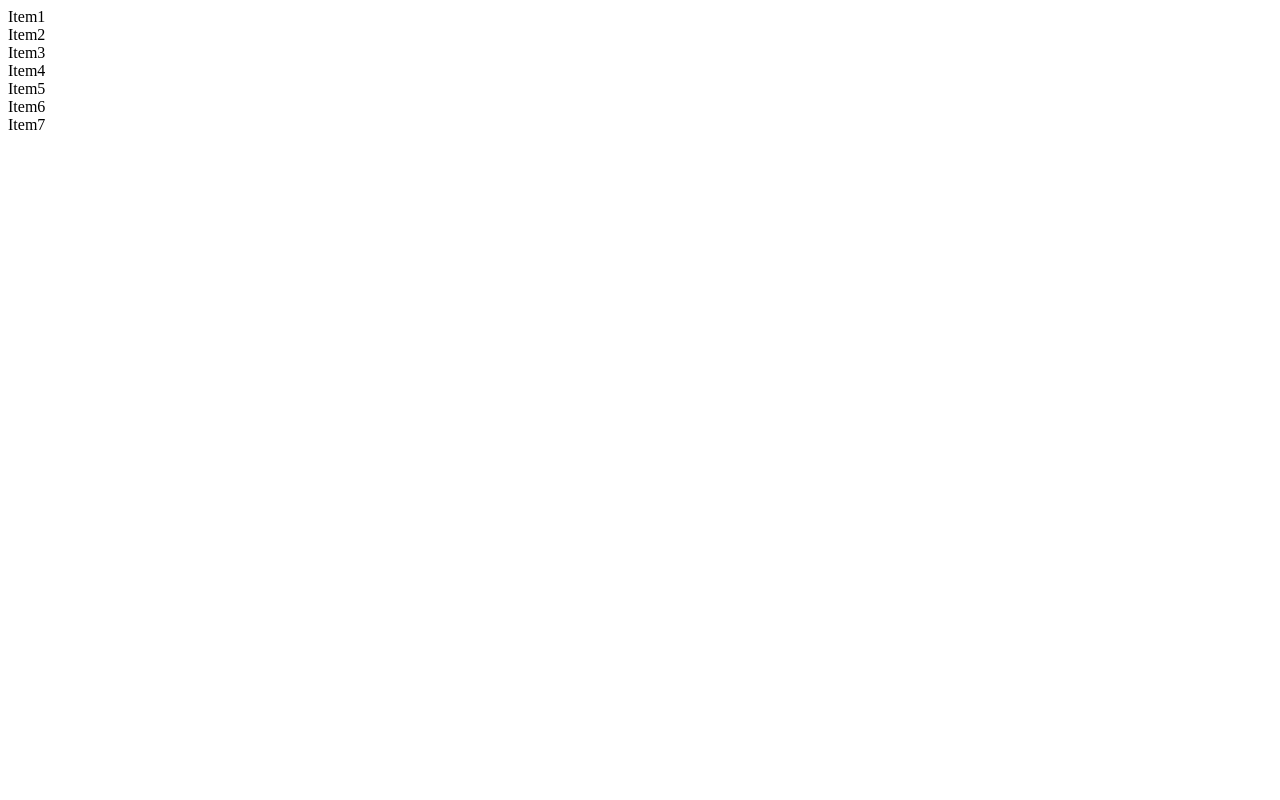
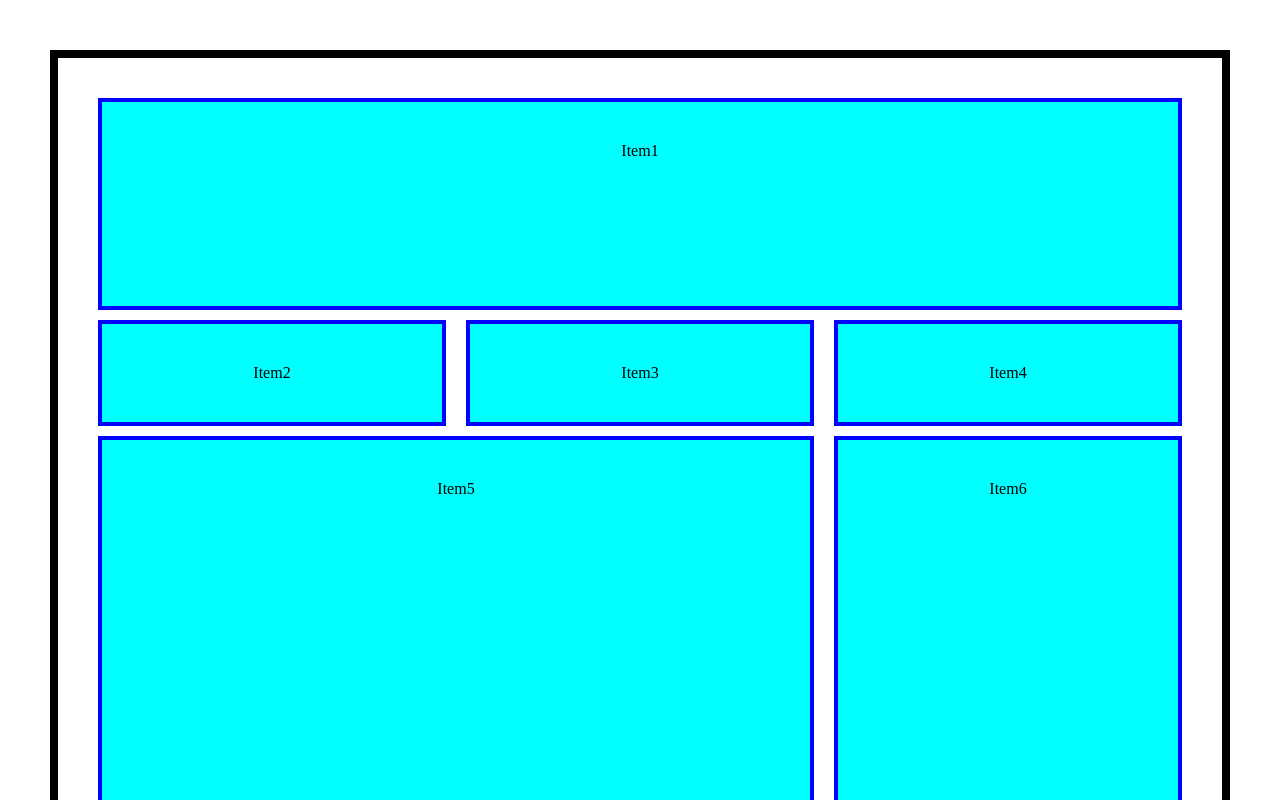
Before and after one commit to ishsanju/grid-properties, a plain HTML site: page index.html in a window 1280 px wide. Shown: the top 800 px of the page. Drawn offline with Linux system fonts and the light colour scheme; the site is published under a folder, as on GitHub Pages, so addresses that start at the root find nothing.

Commit message:
Update index.html

```diff
--- a/index.html
+++ b/index.html
@@ -7,7 +7,7 @@
         <title></title>
         <meta name="description" content="">
         <meta name="viewport" content="width=device-width, initial-scale=1">
-        <link rel="stylesheet" href="/css/flexx.css">
+        <link rel="stylesheet" href="flexx.css">
     </head>
     <body>
         <div class="container">
@@ -20,4 +20,5 @@
             <div class="item item7">Item7</div>
         </div>
     </body>
+
 </html>
```
